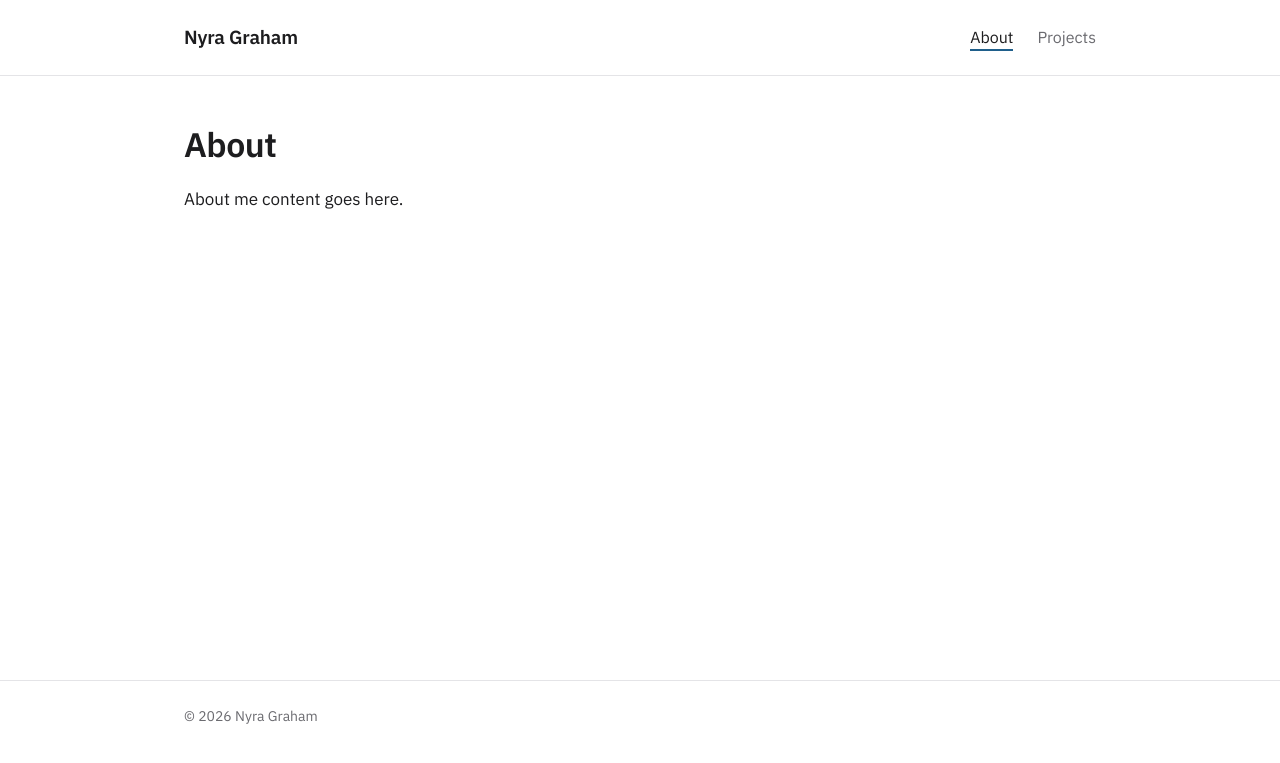
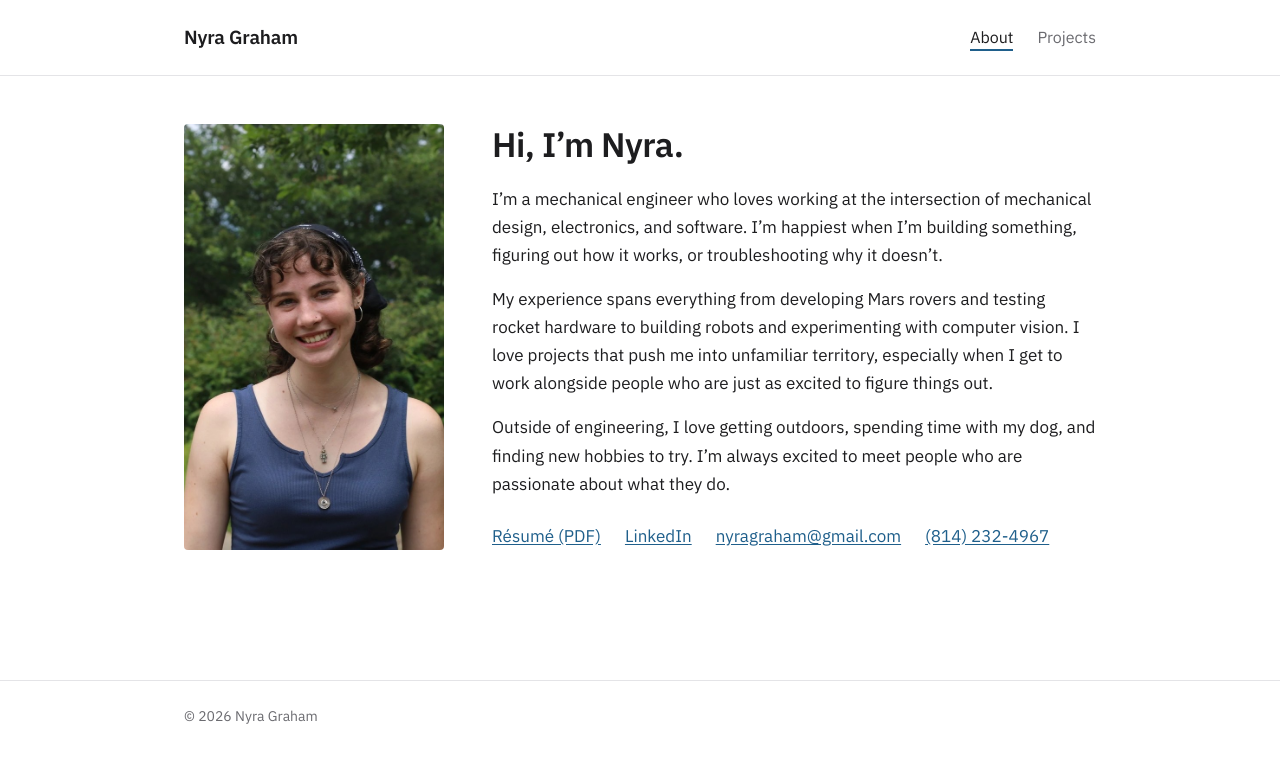
Before and after one commit to nyragraham/nyragraham.github.io, a Jekyll site: the page built from index.md, in a window 1280 px wide. Shown: the top 763 px of the page. Built offline with Jekyll 4.4.1, drawn with Linux system fonts in a browser that asks for light colours.

Commit message:
Fill in About page: intro, headshot, résumé, and contact links
Co-Authored-By: Claude Opus 5.5 <noreply@anthropic.com>

```diff
--- a/_layouts/about.html
+++ b/_layouts/about.html
@@ -2,8 +2,16 @@
 layout: default
 ---
 <div class="about{% if page.photo %} has-photo{% endif %}">
-  {% if page.photo %}<img class="about-photo" src="{{ page.photo | relative_url }}" alt="{{ site.title }}">{% endif %}
+  {% if page.photo %}<div class="about-photo"><img src="{{ page.photo | relative_url }}" alt="{{ site.title }}"></div>{% endif %}
   <div class="about-text">
     {{ content }}
+    {% if page.resume or page.linkedin or page.email or page.phone %}
+    <ul class="about-links">
+      {% if page.resume %}<li><a href="{{ page.resume | relative_url }}">Résumé (PDF)</a></li>{% endif %}
+      {% if page.linkedin %}<li><a href="{{ page.linkedin }}">LinkedIn</a></li>{% endif %}
+      {% if page.email %}<li><a href="mailto:{{ page.email }}">{{ page.email }}</a></li>{% endif %}
+      {% if page.phone %}<li><a href="tel:{{ page.phone_tel }}">{{ page.phone }}</a></li>{% endif %}
+    </ul>
+    {% endif %}
   </div>
 </div>
--- a/assets/css/style.css
+++ b/assets/css/style.css
@@ -104,9 +104,12 @@ blockquote { margin: 24px 0; padding-left: 16px; border-left: 3px solid var(--li
 hr { border: 0; border-top: 1px solid var(--line); margin: 40px 0; }
 
 /* About */
-.about.has-photo { display: grid; grid-template-columns: 260px 1fr; gap: 48px; align-items: start; }
-.about-photo { width: 100%; aspect-ratio: 4 / 5; object-fit: cover; margin: 0; border-radius: 4px; }
+.about.has-photo { display: grid; grid-template-columns: 260px 1fr; gap: 48px; }
+.about-photo { position: relative; min-height: 320px; }
+.about-photo img { position: absolute; inset: 0; width: 100%; height: 100%; object-fit: cover; object-position: 50% 20%; margin: 0; border-radius: 4px; }
 .about-text { max-width: 680px; }
+.about-text > :last-child, .about-text > p:last-of-type { margin-bottom: 0; }
+.about-links { list-style: none; padding: 0; margin: 24px 0 0; display: flex; flex-wrap: wrap; gap: 8px 24px; }
 
 /* Project grid */
 .project-grid { display: grid; grid-template-columns: repeat(2, 1fr); gap: 28px; }
@@ -149,7 +152,7 @@ hr { border: 0; border-top: 1px solid var(--line); margin: 40px 0; }
   h1 { font-size: 28px; }
   .project-grid { grid-template-columns: 1fr; gap: 20px; }
   .about.has-photo { grid-template-columns: 1fr; gap: 24px; }
-  .about-photo { max-width: 240px; }
+  .about-photo { max-width: 240px; min-height: 0; aspect-ratio: 4 / 5; }
   .gallery.cols-2 { grid-template-columns: 1fr; }
   .glance { grid-template-columns: 1fr; gap: 2px; }
   .glance dd + dt { margin-top: 8px; }
--- a/index.md
+++ b/index.md
@@ -1,9 +1,18 @@
 ---
 title: About
 layout: about
-# photo: /assets/img/headshot.jpg
+photo: /assets/img/headshot.jpg
+resume: /assets/Nyra_Graham_MechE_Resume.pdf
+linkedin: https://www.linkedin.com/in/nyra-graham
+email: nyragraham@gmail.com
+phone: (814) 232-4967
+phone_tel: "+18142324967"
 ---
 
-# About
+# Hi, I'm Nyra.
 
-About me content goes here.
+I'm a mechanical engineer who loves working at the intersection of mechanical design, electronics, and software. I'm happiest when I'm building something, figuring out how it works, or troubleshooting why it doesn't.
+
+My experience spans everything from developing Mars rovers and testing rocket hardware to building robots and experimenting with computer vision. I love projects that push me into unfamiliar territory, especially when I get to work alongside people who are just as excited to figure things out.
+
+Outside of engineering, I love getting outdoors, spending time with my dog, and finding new hobbies to try. I'm always excited to meet people who are passionate about what they do.
```
Also changed, not shown: assets/img/headshot.jpg (added), 1 other file.
